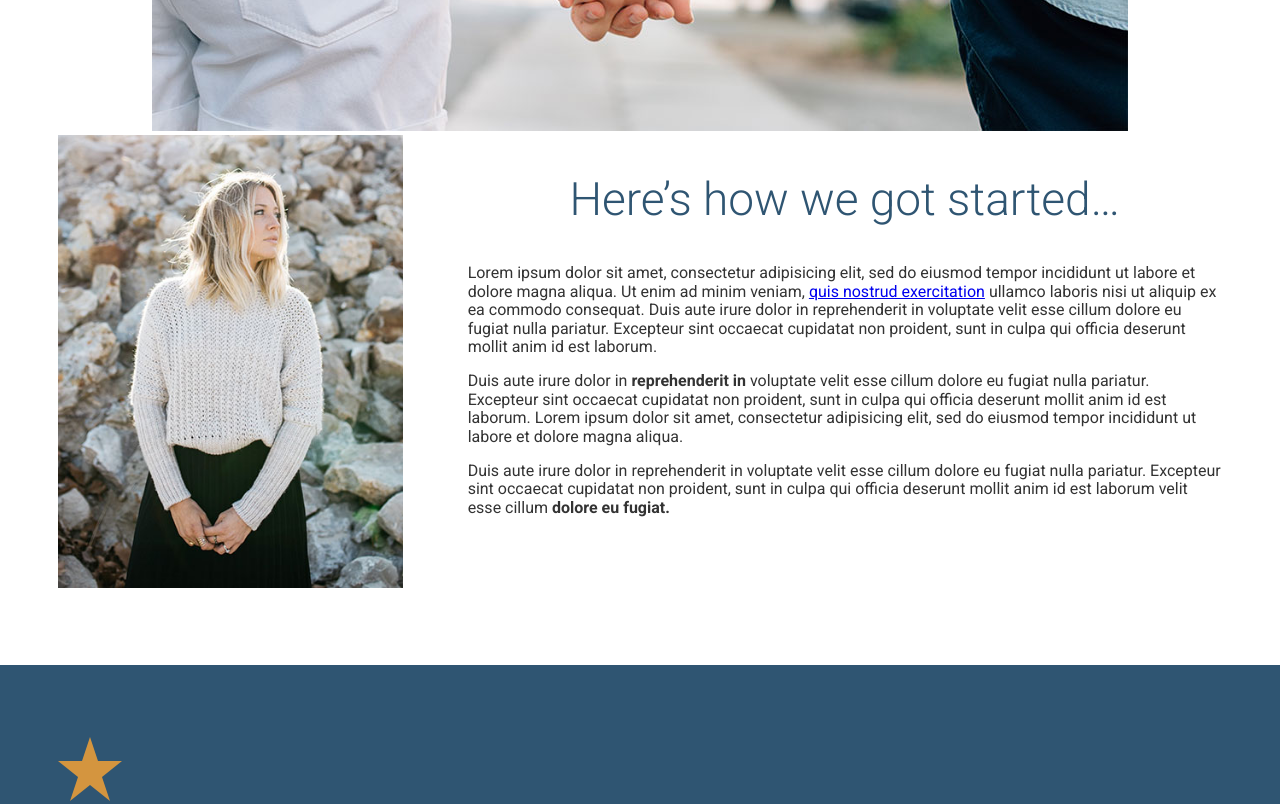
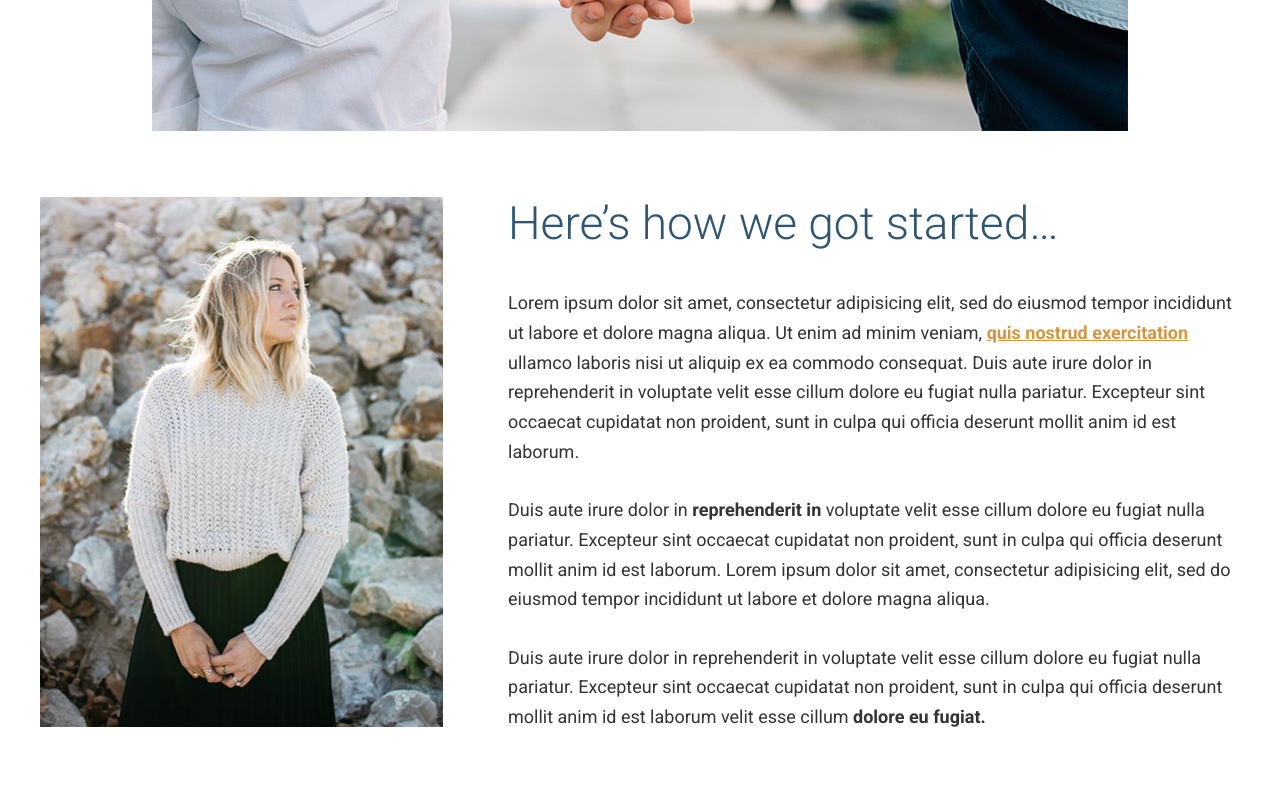
Before and after one commit to gerardramosm89/fe-workflow, a website: page app/index.html in a window 1280 px wide. Shown: the part 1380-2184 px from the top of the page. Drawn offline with Linux system fonts and the light colour scheme.

Commit message:
responsive

```diff
--- a/app/assets/styles/base/_global.css
+++ b/app/assets/styles/base/_global.css
@@ -11,3 +11,7 @@
 * {
   box-sizing:border-box;
 }
+
+a {
+  color: $mainOrange;
+}
--- /dev/null
+++ b/app/assets/styles/modules/_generic-content-container.css
@@ -0,0 +1,13 @@
+.generic-content-container {
+  p {
+    line-height: 1.65;
+    margin: 1.8rem 0;
+
+    @mixin atSmall {
+      font-size: 1.125rem;
+    }
+  }
+  p a {
+    font-weight: 700;
+  }
+}
--- a/app/assets/styles/modules/_headline.css
+++ b/app/assets/styles/modules/_headline.css
@@ -5,6 +5,10 @@
 
   @mixin atSmall {
     font-size: 2.875rem;
+  }
+
+  &--no-t-margin {
+    margin-top: 0;
   }
   &--centered {
     text-align: center;
--- a/app/assets/styles/modules/_row.css
+++ b/app/assets/styles/modules/_row.css
@@ -5,18 +5,31 @@
   }
   @mixin clearfix;
 
+  &__b-margin-until-medium {
+    margin-bottom: 1rem;
+  }
   @mixin atMedium {
-    &__4 {
+
+    &__b-margin-until-medium {
+      margin-bottom: 0;
+    }
+    &__medium-4 {
       float: left;
       width: 33.33%;
     }
 
-    &__8 {
+    &__medium-4--larger {
+      width: 37%;
+    }
+
+    &__medium-8 {
       float: left;
       width: 66.66%;
     }
+    &__medium-8--smaller {
+      width: 63%;
+    }
   }
-
   &--gutters > div {
     padding-right: 65px;
   }
--- a/app/assets/styles/modules/_wrapper.css
+++ b/app/assets/styles/modules/_wrapper.css
@@ -2,7 +2,7 @@
   overflow:hidden;
   padding-left: 18px;
   padding-right: 18px;
-  max-width:1200px;
+  max-width:1236px;
   margin-left:auto;
   margin-right:auto;
 
@@ -14,4 +14,12 @@
     padding-left:0;
     padding-right:0;
   }
+
+  &--b-margin {
+    margin-bottom: 1rem;
+
+    @mixin atSmall {
+      margin-bottom: 3.875rem;
+    }
+  }
 }
--- a/app/assets/styles/styles.css
+++ b/app/assets/styles/styles.css
@@ -8,3 +8,4 @@
 @import "modules/_page-section";
 @import "modules/_headline";
 @import "modules/_row";
+@import "modules/_generic-content-container"
--- a/app/index.html
+++ b/app/index.html
@@ -46,18 +46,25 @@
     <div class="wrapper">
       <h2 class="headline headline--centered headline--light headline--b-margin-small">The first trip we planned <strong>was our own.</strong></h2>
       <h3 class="headline headline--centered headline--orange headline--small headline--narrow headline--light headline--b-margin-large">Ever since, we&rsquo;ve been working to make travel <strong>better for everyone.</strong></h3>
-      <div class="wrapper wrapper--medium">
-        <img src="assets/images/first-trip.jpg" alt="Couple walking down a street.">
+      <div class="wrapper wrapper--medium wrapper--b-margin">
+        <img sizes="(min-width: 970px) 976px, 100vw" srcset="assets/images/first-trip-low-res.jpg 565w, assets/images/first-trip.jpg 976w, assets/images/first-trip-hi-dpi.jpg 1952w" alt="Couple walking down a street.">
       </div>
       <div class="row row--gutters">
-        <div class="row__4">
-          <img src="assets/images/our-start.jpg" alt="Our founder, Jane Doe">
+        <div class="row__medium-4 row__medium-4--larger row__b-margin-until-medium">
+
+          <picture>
+            <source sizes="404px" srcset="assets/images/our-start.jpg 404w, assets/images/our-start-hi-dpi.jpg 808w" media="(min-width: 1020px)">
+            <source sizes="320px" srcset="assets/images/our-start-portrait.jpg 382w, assets/images/our-start-portrait-hi-dpi.jpg 764w" media="(min-width: 800px)">
+            <img srcset="assets/images/our-start-landscape.jpg 800w, assets/images/our-start-landscape-hi-dpi.jpg 1600w">
+          </picture>
         </div>
-        <div class="row__8">
-          <h2 class="headline headline--centered">Here&rsquo;s how we got started&hellip;</h2>
-          <p>Lorem ipsum dolor sit amet, consectetur adipisicing elit, sed do eiusmod tempor incididunt ut labore et dolore magna aliqua. Ut enim ad minim veniam, <a href="#">quis nostrud exercitation</a> ullamco laboris nisi ut aliquip ex ea commodo consequat. Duis aute irure dolor in reprehenderit in voluptate velit esse cillum dolore eu fugiat nulla pariatur. Excepteur sint occaecat cupidatat non proident, sunt in culpa qui officia deserunt mollit anim id est laborum.</p>
-          <p>Duis aute irure dolor in <strong>reprehenderit in</strong> voluptate velit esse cillum dolore eu fugiat nulla pariatur. Excepteur sint occaecat cupidatat non proident, sunt in culpa qui officia deserunt mollit anim id est laborum. Lorem ipsum dolor sit amet, consectetur adipisicing elit, sed do eiusmod tempor incididunt ut labore et dolore magna aliqua.</p>
-          <p>Duis aute irure dolor in reprehenderit in voluptate velit esse cillum dolore eu fugiat nulla pariatur. Excepteur sint occaecat cupidatat non proident, sunt in culpa qui officia deserunt mollit anim id est laborum velit esse cillum <strong>dolore eu fugiat.</strong></p>
+        <div class="row__medium-8 row__medium-8--smaller">
+          <div class="generic-content-container">
+            <h2 class="headline headline--no-t-margin">Here&rsquo;s how we got started&hellip;</h2>
+            <p>Lorem ipsum dolor sit amet, consectetur adipisicing elit, sed do eiusmod tempor incididunt ut labore et dolore magna aliqua. Ut enim ad minim veniam, <a href="#">quis nostrud exercitation</a> ullamco laboris nisi ut aliquip ex ea commodo consequat. Duis aute irure dolor in reprehenderit in voluptate velit esse cillum dolore eu fugiat nulla pariatur. Excepteur sint occaecat cupidatat non proident, sunt in culpa qui officia deserunt mollit anim id est laborum.</p>
+            <p>Duis aute irure dolor in <strong>reprehenderit in</strong> voluptate velit esse cillum dolore eu fugiat nulla pariatur. Excepteur sint occaecat cupidatat non proident, sunt in culpa qui officia deserunt mollit anim id est laborum. Lorem ipsum dolor sit amet, consectetur adipisicing elit, sed do eiusmod tempor incididunt ut labore et dolore magna aliqua.</p>
+            <p>Duis aute irure dolor in reprehenderit in voluptate velit esse cillum dolore eu fugiat nulla pariatur. Excepteur sint occaecat cupidatat non proident, sunt in culpa qui officia deserunt mollit anim id est laborum velit esse cillum <strong>dolore eu fugiat.</strong></p>
+          </div>
         </div>
       </div>
     </div>
--- a/app/temp/styles/styles.css
+++ b/app/temp/styles/styles.css
@@ -425,7 +425,7 @@
   overflow:hidden;
   padding-left: 18px;
   padding-right: 18px;
-  max-width:1200px;
+  max-width:1236px;
   margin-left:auto;
   margin-right:auto;
 }
@@ -437,6 +437,17 @@
 .wrapper .wrapper {
   padding-left:0;
   padding-right:0;
+}
+
+.wrapper--b-margin {
+  margin-bottom: 1rem;
+}
+
+@media (min-width: 530px) {
+
+  .wrapper--b-margin {
+    margin-bottom: 3.875rem;
+  }
 }
 
 body {
@@ -451,6 +462,10 @@
 
 * {
   box-sizing:border-box;
+}
+
+a {
+  color: #d59541;
 }
 
 .large-hero {
@@ -577,6 +592,10 @@
   }
 }
 
+.headline--no-t-margin {
+  margin-top: 0;
+}
+
 .headline--centered {
   text-align: center;
 }
@@ -626,19 +645,51 @@
   display: table;
 }
 
+.row__b-margin-until-medium {
+  margin-bottom: 1rem;
+}
+
 @media (min-width: 800px) {
 
-  .row__4 {
+  .row__b-margin-until-medium {
+    margin-bottom: 0;
+  }
+
+  .row__medium-4 {
     float: left;
     width: 33.33%;
   }
 
-  .row__8 {
+  .row__medium-4--larger {
+    width: 37%;
+  }
+
+  .row__medium-8 {
     float: left;
     width: 66.66%;
+  }
+
+  .row__medium-8--smaller {
+    width: 63%;
   }
 }
 
 .row--gutters > div {
   padding-right: 65px;
 }
+
+.generic-content-container p {
+  line-height: 1.65;
+  margin: 1.8rem 0;
+}
+
+@media (min-width: 530px) {
+
+  .generic-content-container p {
+    font-size: 1.125rem;
+  }
+}
+
+.generic-content-container p a {
+  font-weight: 700;
+}
```
